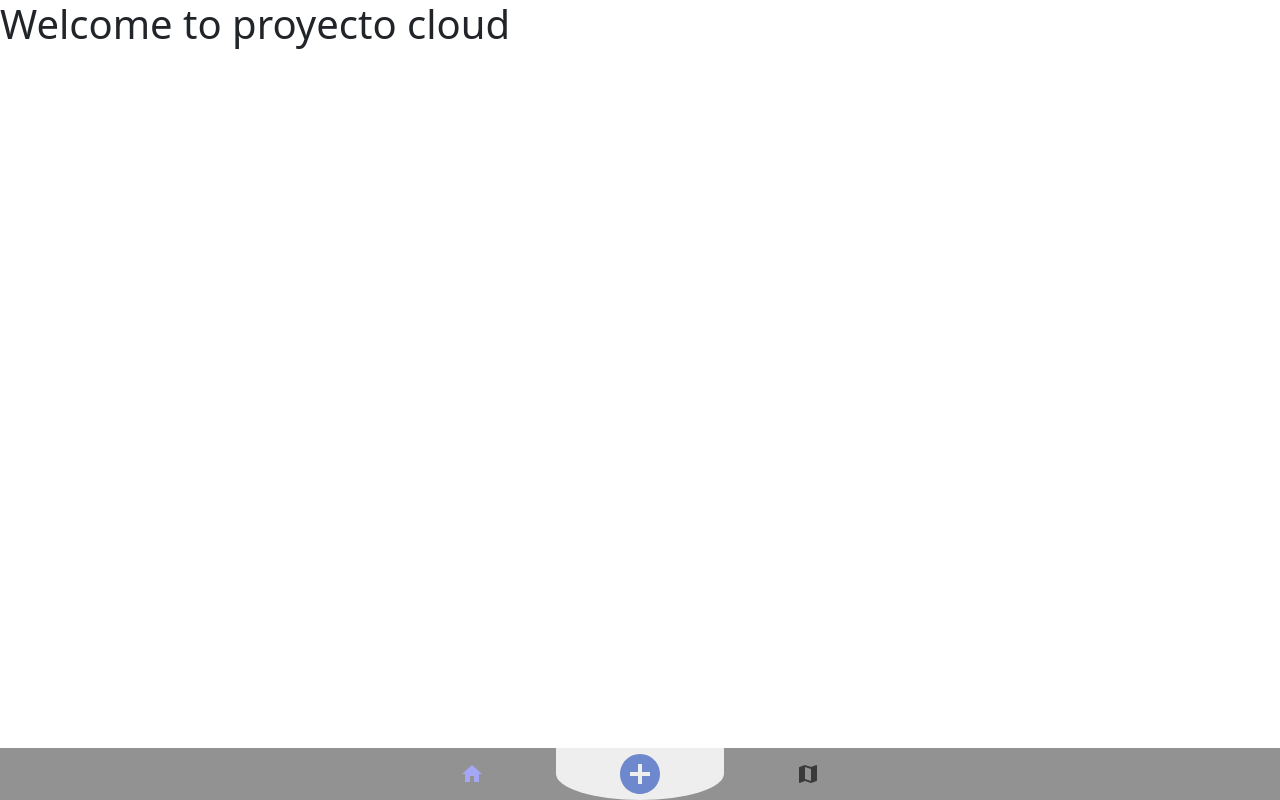
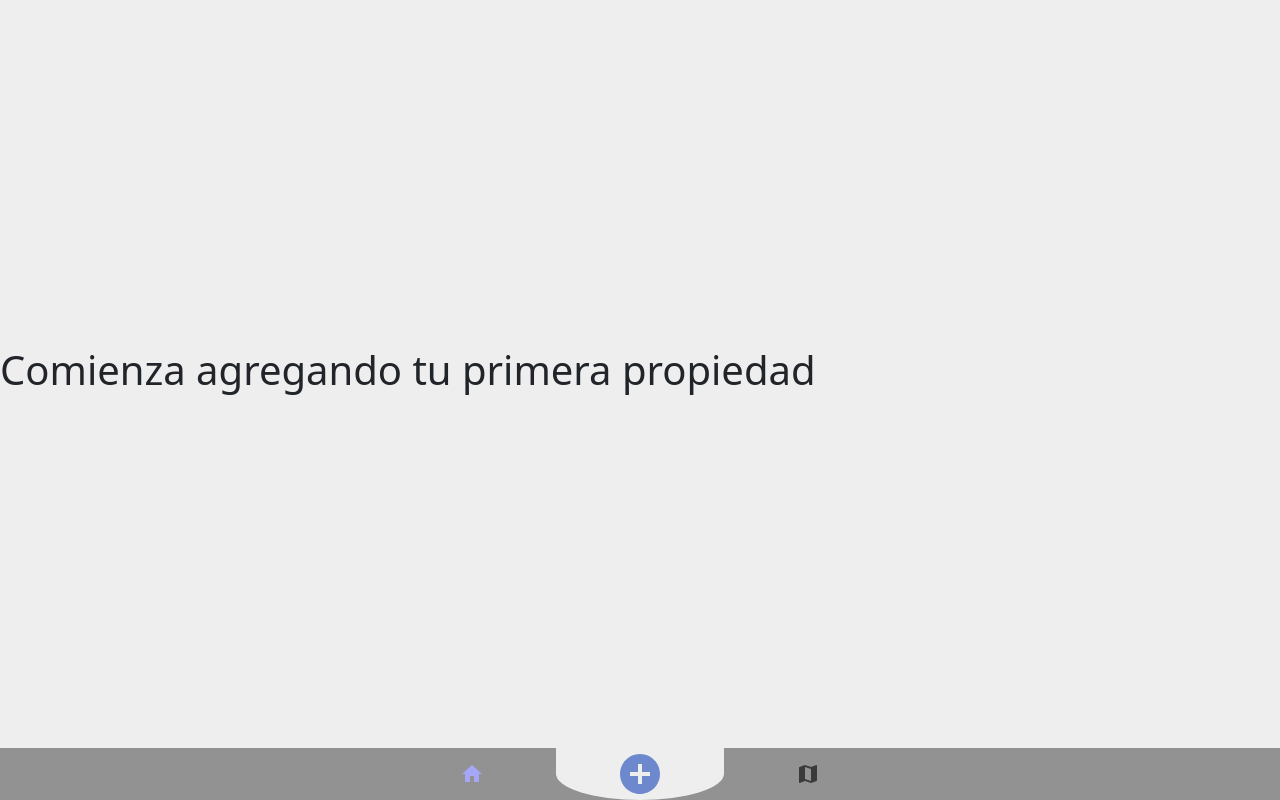
Before and after one commit to alexismundu/proyecto-cloud, a React (Create React App) app in the folder frontend/: page / in a window 1280 px wide. Built offline with nearby package versions, Linux system fonts and the light colour scheme.

Commit message:
create HomePage

```diff
--- a/frontend/src/App.js
+++ /dev/null
@@ -1,11 +0,0 @@
-import './App.scss'
-
-function App() {
-  return (
-    <div className="App">
-      <h1>Welcome to proyecto cloud</h1>
-    </div>
-  );
-}
-
-export default App;
--- a/frontend/src/App.scss
+++ /dev/null
@@ -1,3 +0,0 @@
-.App {
-  height: 100%;
-}
--- a/frontend/src/components/app-bar/app-bar.component.jsx
+++ b/frontend/src/components/app-bar/app-bar.component.jsx
@@ -19,7 +19,10 @@ export default function AppBar() {
       className="app-bar-container"
     >
       <BottomNavigationAction icon={<HomeIcon />} />
-      <BottomNavigationAction className="add-icon" icon={<AddCircleIcon />} />
+      <BottomNavigationAction
+        className="add-icon-container"
+        icon={<AddCircleIcon />}
+      />
       <BottomNavigationAction icon={<MapIcon />} />
     </BottomNavigation>
   );
--- a/frontend/src/components/app-bar/app-bar.styles.scss
+++ b/frontend/src/components/app-bar/app-bar.styles.scss
@@ -8,12 +8,11 @@
   color: $secondary-color;
 }
 
-.MuiButtonBase-root.MuiBottomNavigationAction-root.add-icon {
+.MuiButtonBase-root.MuiBottomNavigationAction-root.add-icon-container {
   color: $primary-color;
   background-color: $background-color;
   border-bottom-left-radius: 100%;
   border-bottom-right-radius: 100%;
-  width: 50%;
 
   .MuiSvgIcon-root {
     font-size: 3rem;
--- a/frontend/src/index.js
+++ b/frontend/src/index.js
@@ -1,14 +1,14 @@
 import React from 'react';
 import ReactDOM from 'react-dom';
 import './index.css';
-import App from './App';
 import 'bootstrap/dist/css/bootstrap.min.css';
+import HomePage from './pages/home-page';
 import AppBar from './components/app-bar';
 
 ReactDOM.render(
   <React.StrictMode>
     <div className="app-container">
-      <App />
+      <HomePage />
       <AppBar />
     </div>
   </React.StrictMode>,
--- /dev/null
+++ b/frontend/src/pages/home-page/home-page.component.jsx
@@ -0,0 +1,11 @@
+import './home-page.styles.scss';
+
+function HomePage() {
+  return (
+    <div className="home-page-container">
+      <h1>Comienza agregando tu primera propiedad</h1>
+    </div>
+  );
+}
+
+export default HomePage;
--- /dev/null
+++ b/frontend/src/pages/home-page/home-page.styles.scss
@@ -0,0 +1,9 @@
+@import 'src/styles/variables';
+
+.home-page-container {
+  height: 100vh;
+  background-color: $background-color;
+  display: flex;
+  align-items: center;
+  text-align: center;
+}
--- /dev/null
+++ b/frontend/src/pages/home-page/index.js
@@ -0,0 +1 @@
+export {default } from './home-page.component'
```
Also changed, not shown: 1 other file (tests, documents, lock files or other folders).
